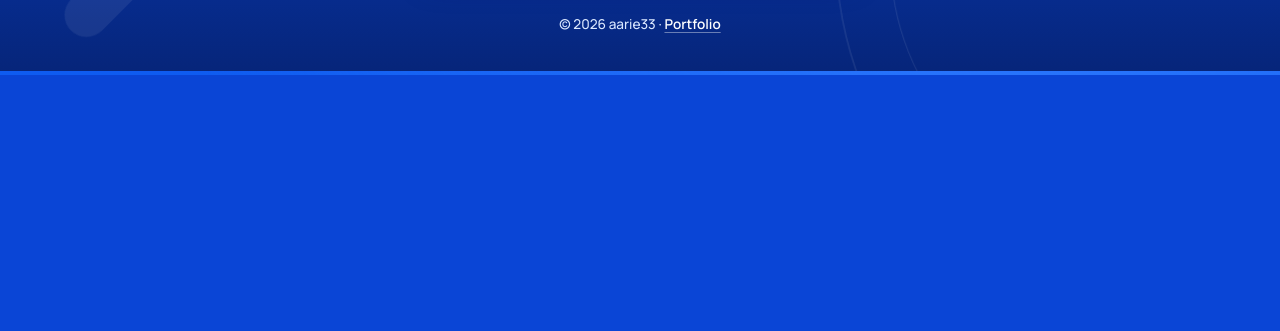
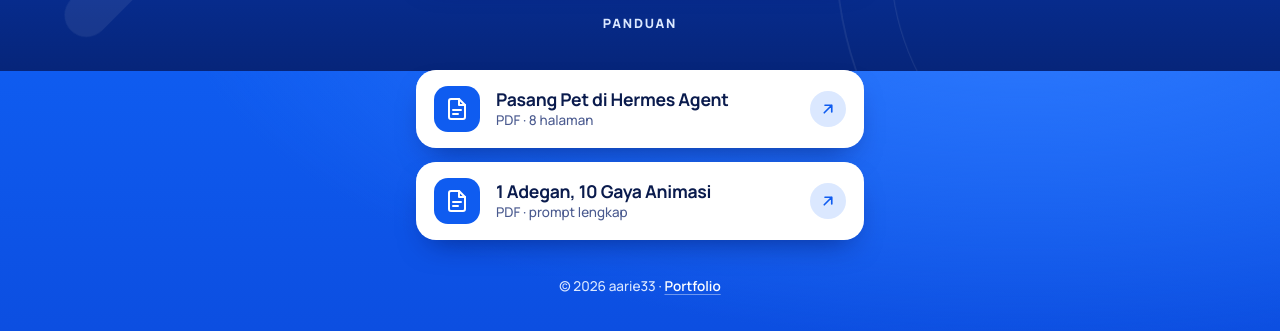
Before and after one commit to aarie33/links, a plain HTML site: page index.html in a window 1280 px wide. Shown: the part 729-1060 px from the top of the page. Before the commit the page ends 804 px from the top, so only its background shows below. Drawn offline with Linux system fonts and the light colour scheme.

Commit message:
add panduan pdf

```diff
--- a/index.html
+++ b/index.html
@@ -56,6 +56,21 @@
     </a>
   </nav>
 
+  <h2 class="sec">Panduan</h2>
+
+  <nav class="links" aria-label="Daftar panduan">
+    <a class="card c4" href="panduan/hermes-pets.pdf" target="_blank" rel="noopener" style="--i:3">
+      <span class="ico"><svg viewBox="0 0 24 24" fill="none" stroke="currentColor" stroke-width="2" stroke-linecap="round" stroke-linejoin="round"><path d="M14 2H6a2 2 0 0 0-2 2v16a2 2 0 0 0 2 2h12a2 2 0 0 0 2-2V8z"/><path d="M14 2v6h6M8 13h8M8 17h5"/></svg></span>
+      <span class="txt"><strong>Pasang Pet di Hermes Agent</strong><small>PDF · 8 halaman</small></span>
+      <span class="arr" aria-hidden="true"><svg viewBox="0 0 24 24" fill="none" stroke="currentColor" stroke-width="2.2" stroke-linecap="round" stroke-linejoin="round"><path d="M7 17 17 7M8 7h9v9"/></svg></span>
+    </a>
+    <a class="card c5" href="panduan/animasi-10-gaya.pdf" target="_blank" rel="noopener" style="--i:4">
+      <span class="ico"><svg viewBox="0 0 24 24" fill="none" stroke="currentColor" stroke-width="2" stroke-linecap="round" stroke-linejoin="round"><path d="M14 2H6a2 2 0 0 0-2 2v16a2 2 0 0 0 2 2h12a2 2 0 0 0 2-2V8z"/><path d="M14 2v6h6M8 13h8M8 17h5"/></svg></span>
+      <span class="txt"><strong>1 Adegan, 10 Gaya Animasi</strong><small>PDF · prompt lengkap</small></span>
+      <span class="arr" aria-hidden="true"><svg viewBox="0 0 24 24" fill="none" stroke="currentColor" stroke-width="2.2" stroke-linecap="round" stroke-linejoin="round"><path d="M7 17 17 7M8 7h9v9"/></svg></span>
+    </a>
+  </nav>
+
   <footer>© <span id="y"></span> aarie33 · <a href="https://aarie33.github.io/">Portfolio</a></footer>
 </main>
 
```
Also changed, not shown: 2 other files.
